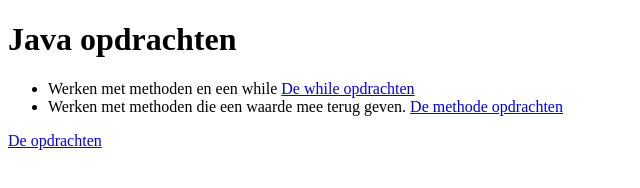
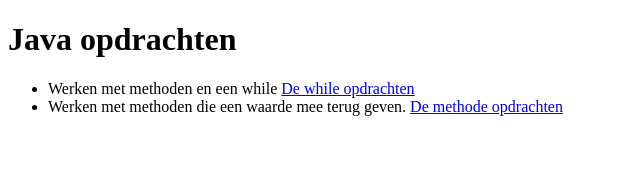
Before and after one commit to Johnny63Vi/basisJava, a plain HTML site: page index.html in a window 1280 px wide. Shown: the whole page, without its empty margins (0-640 px from the left). Drawn offline with Linux system fonts and the light colour scheme.

Commit message:
Clean up index.html by removing comment and link
Removed comment and duplicate link for PDF.

```diff
--- a/index.html
+++ b/index.html
@@ -15,8 +15,6 @@
 
 </ul>
 
-    <!-- De PDF opent in een nieuw tabblad -->
-<a href="methodenRet.pdf" target="_blank">De opdrachten</a>
 </p>
 </body>
 </html>
```
